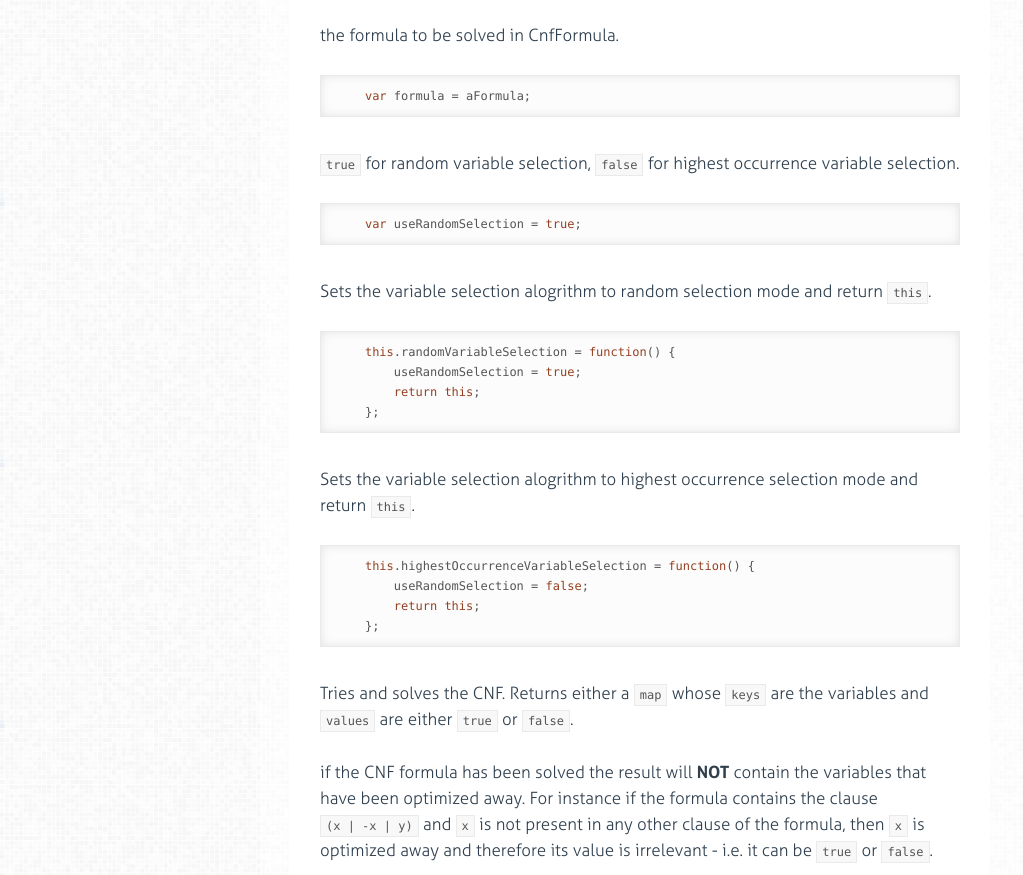
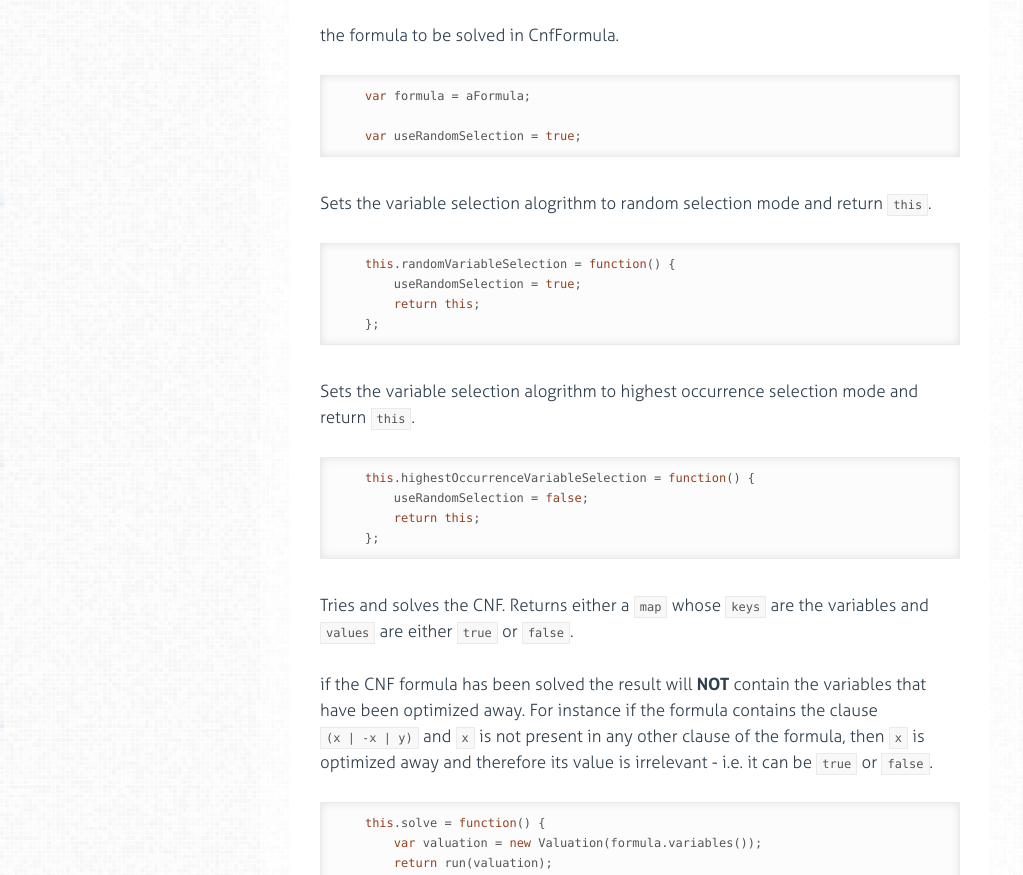
Before and after one commit to ofmooseandmen/dpll, a plain HTML site: page Solver.html in a window 1280 px wide. Shown: the part 1100-1975 px from the top of the page, without its empty margins (0-1023 px from the left). Drawn offline with Linux system fonts and the light colour scheme.

Commit message:
Fixed documentation

```diff
--- a/Solver.html
+++ b/Solver.html
@@ -123,14 +123,9 @@ algorithm.</p>
         <p>the formula to be solved in CnfFormula.</p>
 
 
-          <div class='highlight'><pre>    <span class="keyword">var</span> formula = aFormula;</pre></div>
+          <div class='highlight'><pre>    <span class="keyword">var</span> formula = aFormula;
 
-
-
-        <p><code>true</code> for random variable selection, <code>false</code> for highest occurrence variable selection.</p>
-
-
-          <div class='highlight'><pre>    <span class="keyword">var</span> useRandomSelection = <span class="literal">true</span>;</pre></div>
+    <span class="keyword">var</span> useRandomSelection = <span class="literal">true</span>;</pre></div>
 
 
 
```
